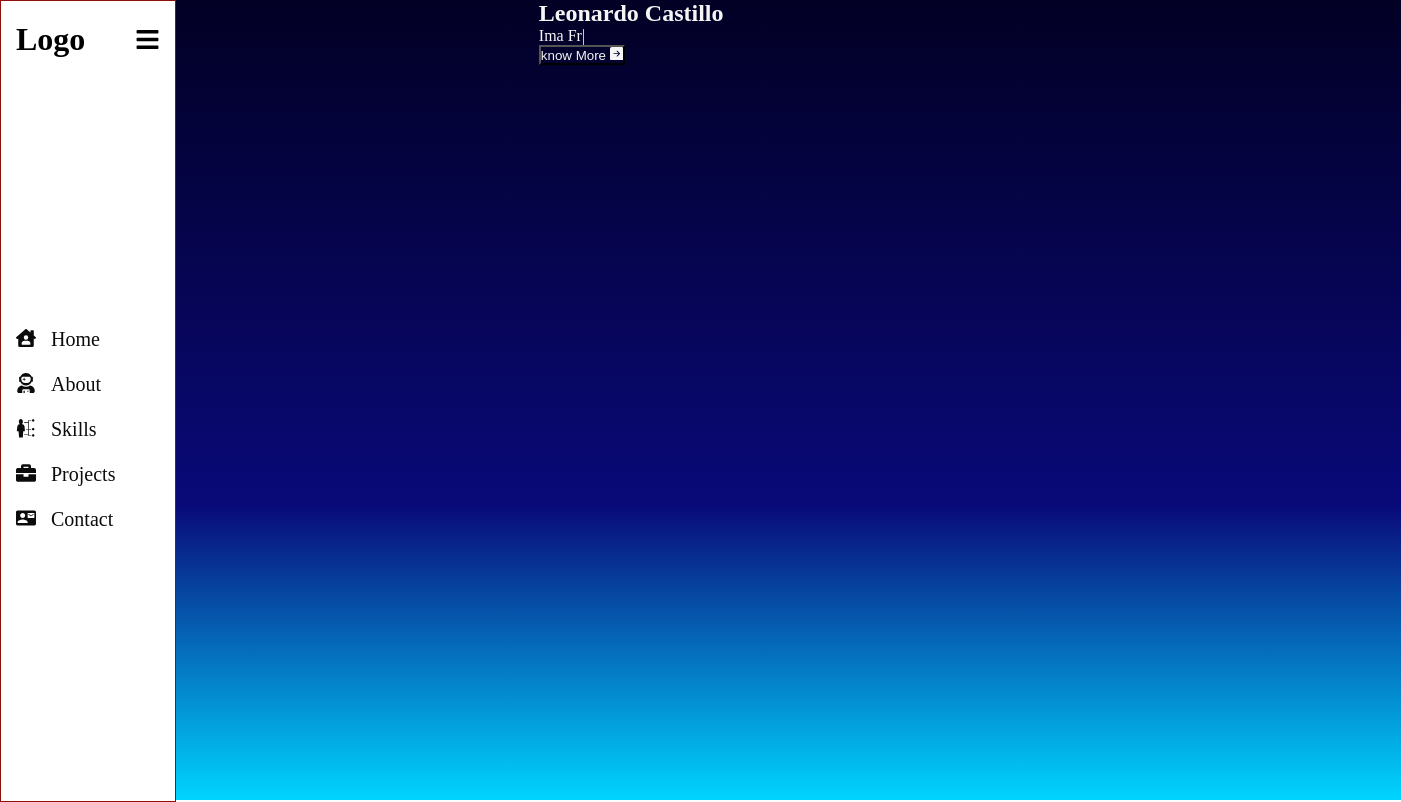
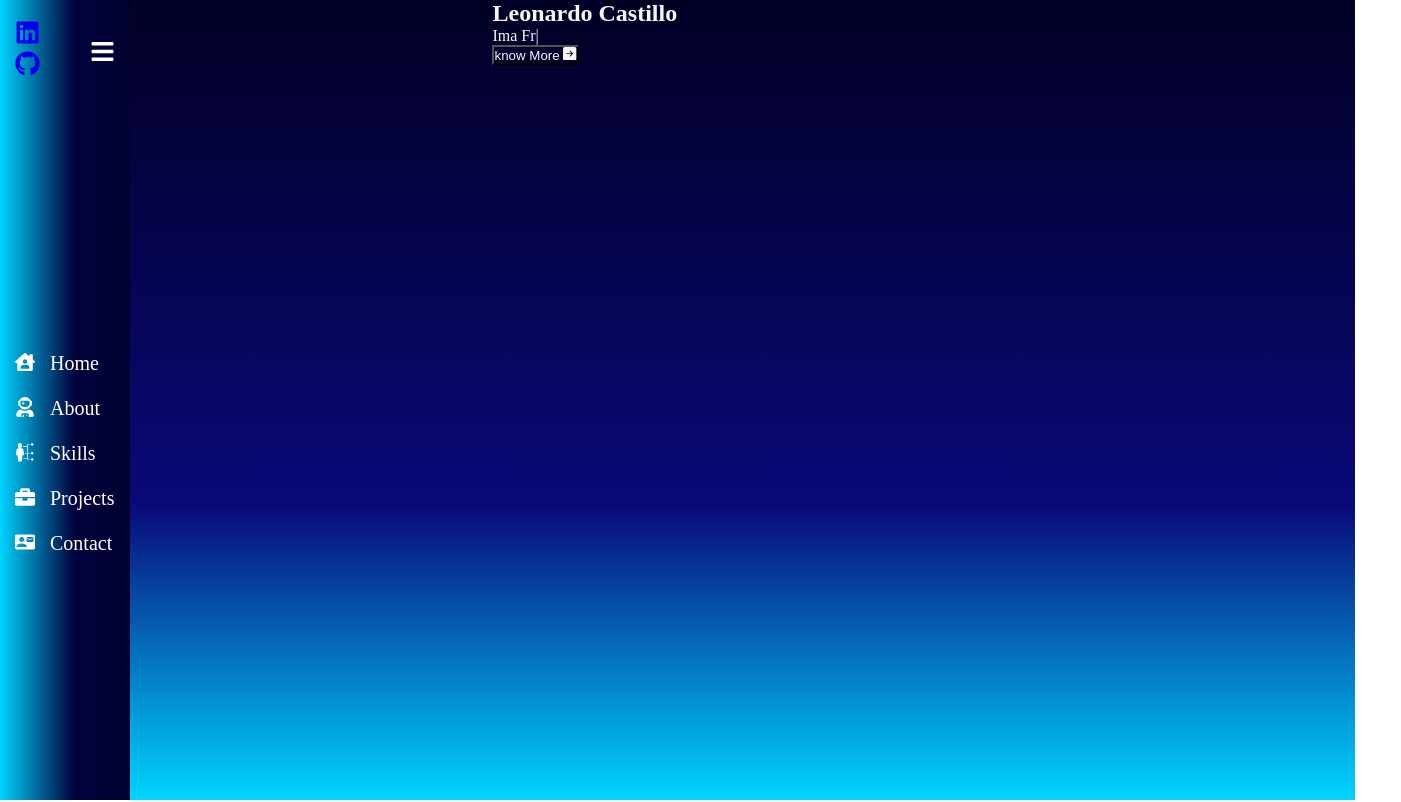
Before and after one commit to Fanger53/react-portafolio, a React (Create React App) app: page / in a window 1280 px wide. Both pictures are taken after a click on the icon 28 px from the left and 33 px from the top of the page. Shown: the whole page, 1401 px wide, since content can reach past the window. Built offline with nearby package versions, Linux system fonts and the light colour scheme.

Commit message:
sidebar complete

```diff
--- a/src/components/sidebar/Sidebar.jsx
+++ b/src/components/sidebar/Sidebar.jsx
@@ -3,7 +3,9 @@ import {
     FaHouseUser,
     FaBars,
     FaUserAstronaut,
-    FaBriefcase
+    FaBriefcase,
+    FaGithub,
+    FaLinkedin
 }from "react-icons/fa";
 import {GiSkills} from 'react-icons/gi';
 import {MdContactMail} from 'react-icons/md';
@@ -42,10 +44,17 @@ const Sidebar = ({children}) => {
     ]
 
     return (
-        <div style={{width: isOpen ? "200px" : "50px"}}  className="d-flex ">
-           <div style={{width: isOpen ? "200px" : "50px"}} className="sidebar border ">
-               <div className="top_section">
-                   <h1 style={{display: isOpen ? "block" : "none"}} className="logo">Logo</h1>
+        <div style={{width: isOpen ? "200px" : "50px"}}  className="d-flex sidebar ">
+           <div style={{width: isOpen ? "200px" : "50px"}} >
+               <div className="top_section ">
+                   <h1 style={{display: isOpen ? "block" : "none"}} className="logo  text-white">
+                      <a href="https://www.linkedin.com/in/david-castillo-r/" target='_blank' className='text-white'>
+                        <FaLinkedin />
+                      </a>
+                      <a href="https://github.com/Fanger53" target='_blank' className='text-white'>
+                        <FaGithub/>
+                      </a>
+                   </h1>
                    <div style={{marginLeft: isOpen ? "50px" : "0px"}} className="bars">
                        <FaBars onClick={toggle} className='faBars'/>
                    </div>
@@ -53,7 +62,7 @@ const Sidebar = ({children}) => {
                <div className='icons__container'>
                 {
                     menuItem.map((item, index)=>(
-                        <NavLink to={item.path} key={index} className="link " activeclassName="active">
+                        <NavLink to={item.path} key={index} className="link " activeclassname="active">
                             <div className="icon">{item.icon}</div>
                             <div style={{display: isOpen ? "block" : "none"}} className="link__text">{item.name}</div>
                         </NavLink>
--- a/src/components/sidebar/sidebar.scss
+++ b/src/components/sidebar/sidebar.scss
@@ -1,6 +1,13 @@
 .sidebar {
   height: 100vh;
+  // margin-top: -25px;
   z-index: 100;
+  background-color: black;
+  background: linear-gradient(270deg, rgba(2,0,36,1) 0%, rgba(2,2,60,1) 63%, rgba(0,212,255,1) 100%);
+
+  @media screen and (max-width: 767px)  {
+    height: 100%;
+  }
 }
 
 .top_section {
@@ -13,6 +20,8 @@
   display: flex;
   font-size: 25px;
   margin-left: 50px;
+  color: #fff;
+  cursor: pointer;
 }
 
 .link {
@@ -31,8 +40,13 @@
 
 .icon,.link__text {
   font-size: 20px;
+  color: #fff;
 }
 
 .icons__container {
   margin-top: 30vh;
 }
+
+.logo {
+  font-size: 25px;
+}
```
